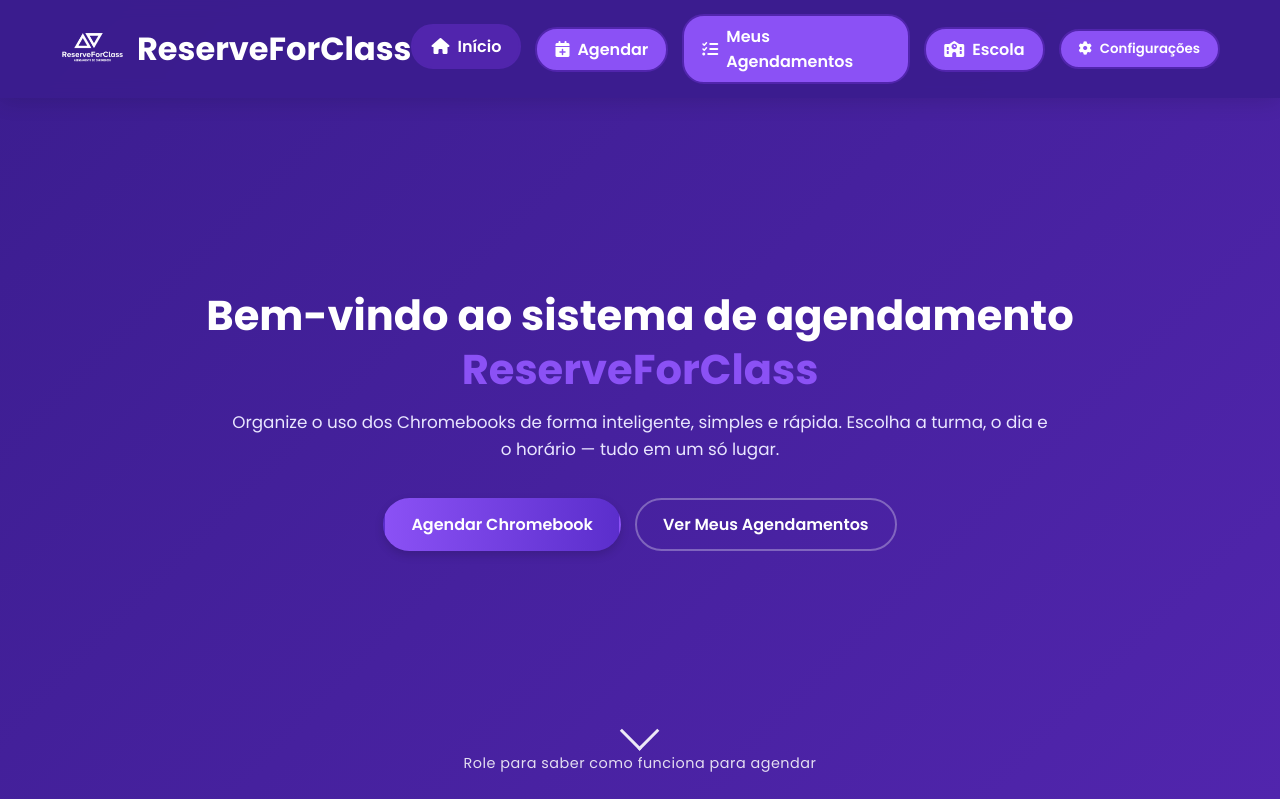
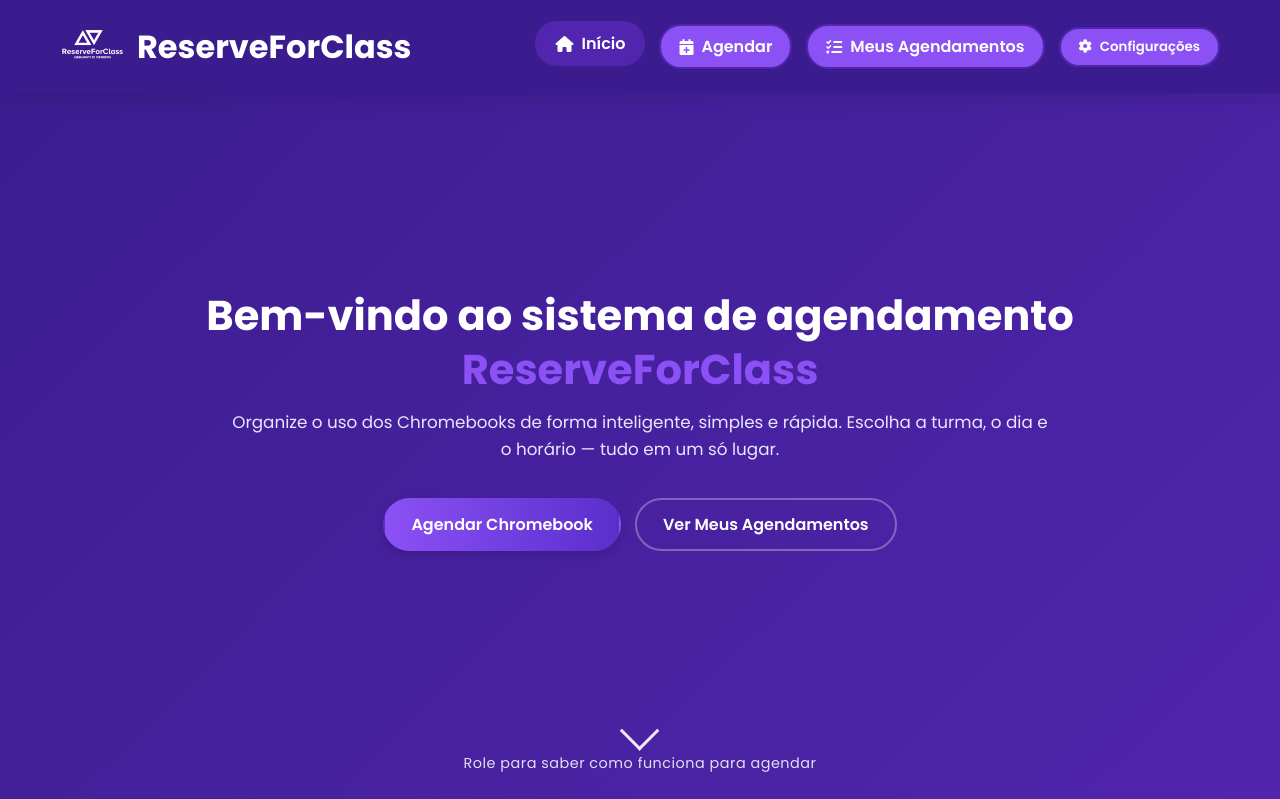
Before and after one commit to Ferreiraxzk/RepositorioOficial, a Flask app: page /inicio in a window 1280 px wide. Shown: the top 799 px of the page. Run offline with Flask 3, Linux system fonts and the light colour scheme.

Commit message:
envio att 29/10

```diff
--- a/templates/inicio.html
+++ b/templates/inicio.html
@@ -5,18 +5,18 @@
   <meta name="viewport" content="width=device-width,initial-scale=1" />
   <title>ReserveForClass</title>
 
-  <!-- Font Awesome (ícones) -->
+
   <link rel="stylesheet" href="https://cdnjs.cloudflare.com/ajax/libs/font-awesome/6.5.0/css/all.min.css">
 
-  <!-- Fonte -->
+
   <link href="https://fonts.googleapis.com/css2?family=Poppins:wght@400;600;700&display=swap" rel="stylesheet">
 
-  <!-- CSS -->
+
   <link rel="stylesheet" href="../static/css/inicio.css">
 </head>
 <body>
 
-  <!-- NAVBAR -->
+
   <header class="navbar" role="navigation">
     <div class="nav-left">
       <img src="../static/assets/img/logo branca.png" alt="ReserveForClass" class="logo" />
@@ -27,14 +27,13 @@
       <a href="/inicio" class="nav-btn active"><i class="fa-solid fa-house"></i> Início</a>
       <a href="/agendar" class="nav-btn"><i class="fa-solid fa-calendar-plus"></i> Agendar</a>
       <a href="/meusagendamentos" class="nav-btn"><i class="fa-solid fa-list-check"></i> Meus Agendamentos</a>
-      <a href="/escola" class="nav-btn"><i class="fa-solid fa-school"></i> Escola</a>
       <button id="openConfig" class="nav-btn" aria-haspopup="true" aria-controls="configPanel">
         <i class="fa-solid fa-gear"></i> Configurações
       </button>
     </nav>
   </header>
 
-  <!-- HERO -->
+
   <section class="hero full" id="hero">
     <div class="hero-content">
       <h2>Bem-vindo ao sistema de agendamento <span>ReserveForClass</span></h2>
@@ -52,7 +51,7 @@
     </div>
   </section>
 
-  <!-- STEPS -->
+
   <section class="steps" id="how">
     <h3>Como funciona</h3>
     <div class="steps-grid">
@@ -67,7 +66,7 @@
     <p>© 2025 ReserveForClass — Todos os direitos reservados.</p>
   </footer>
 
-  <!-- PAINEL DE CONFIGURAÇÕES -->
+
   <aside id="configPanel" class="config-panel" role="dialog" aria-hidden="true" aria-labelledby="configTitle">
     <div class="panel-head">
       <h2 id="configTitle"><i class="fa-solid fa-sliders"></i> Configurações</h2>
@@ -75,7 +74,7 @@
     </div>
 
     <div class="panel-body">
-      <!-- Grupo 1: Aparência -->
+
       <div class="panel-group">
         <h4>Aparência</h4>
 
@@ -110,7 +109,7 @@
         </div>
       </div>
 
-      <!-- Grupo 2: Sistema -->
+
       <div class="panel-group">
         <h4>Sistema</h4>
 
@@ -125,7 +124,7 @@
         </div>
       </div>
 
-      <!-- Feedback -->
+
       <div class="panel-group">
         <h4>Feedback</h4>
 
@@ -151,13 +150,13 @@
     </div>
   </aside>
 
-  <!-- overlay -->
+
   <div id="overlay" class="overlay" tabindex="-1" aria-hidden="true"></div>
 
-  <!-- Toast notificações -->
+
   <div id="toast" class="toast" role="status" aria-live="polite"></div>
 
-  <!-- JS -->
+
   <script src="../static/js/inicio.js"></script>
 </body>
 </html>
--- a/templates/meusagendamentos.html
+++ b/templates/meusagendamentos.html
@@ -20,12 +20,12 @@
       <a href="/inicio" class="nav-btn"><i class="fa-solid fa-house"></i> Início</a>
       <a href="/agendar" class="nav-btn"><i class="fa-solid fa-calendar-plus"></i> Agendar</a>
       <a href="/meusagendamentos" class="nav-btn active"><i class="fa-solid fa-list-check"></i> Meus Agendamentos</a>
-      <a href="/escola" class="nav-btn"><i class="fa-solid fa-school"></i> Escola</a>
+
       <button id="openConfig" class="nav-btn"><i class="fa-solid fa-gear"></i> Configurações</button>
     </nav>
   </header>
 
-  <!-- CONTEÚDO PRINCIPAL -->
+
   <main class="container">
     <button class="btn-voltar" onclick="history.back()"><i class="fa-solid fa-arrow-left"></i></button>
 
@@ -80,7 +80,7 @@
           <label class="switch"><input type="checkbox" id="toggleNotifications" checked><span class="slider"></span></label>
         </div>
       </div>
-      <!-- Feedback -->
+
       <div class="panel-group">
         <h4>Feedback</h4>
 
```
Also changed, not shown: templates/agendar.html (+4 -5 lines), templates/index.html (+7 -7 lines).
